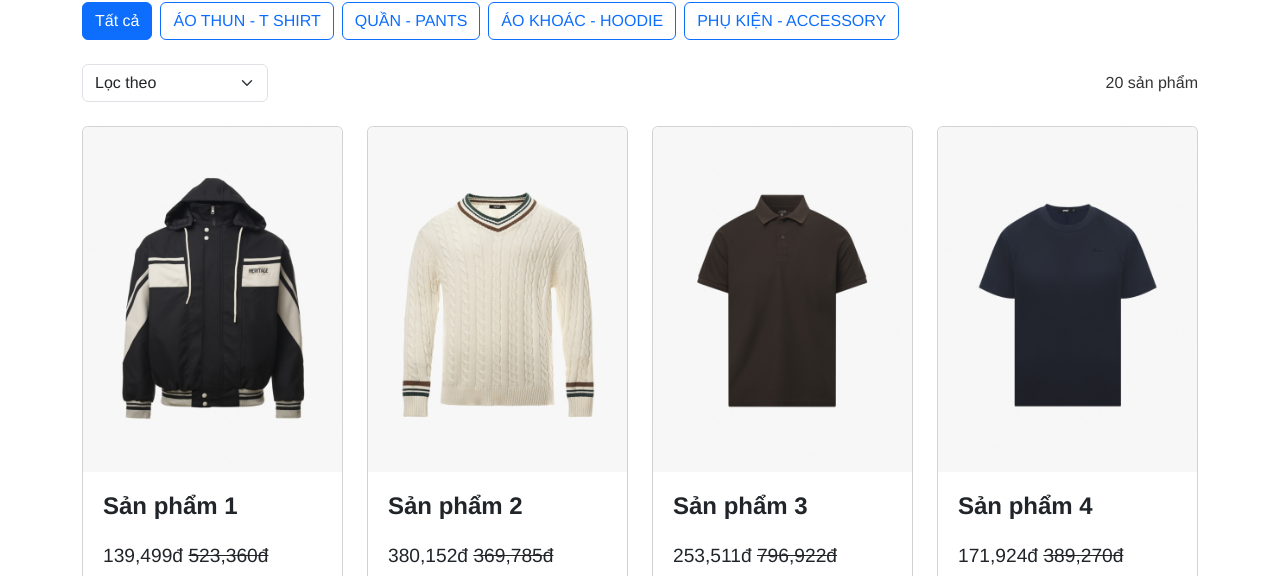
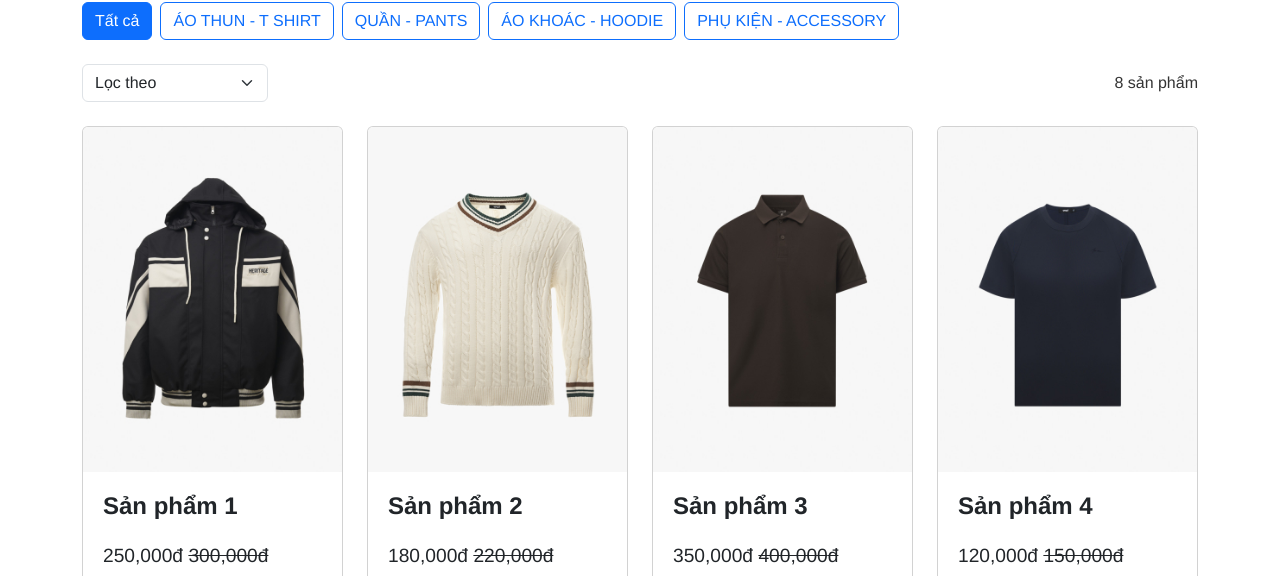
Before and after one commit to thanhDo220404/DATN_FE, a Next.js app: page /danhmucsanpham in a window 1280 px wide. Shown: the part 224-800 px from the top of the page. Built offline with nearby package versions, Linux system fonts and the light colour scheme.

Commit message:
update bộ lọc sản phẩm

```diff
--- a/src/app/danhmucsanpham/page.js
+++ b/src/app/danhmucsanpham/page.js
@@ -1,7 +1,6 @@
 "use client";
 
 import React, { useState, useEffect } from 'react';
-import Link from 'next/link';
 
 export default function ProductCategoryPage() {
   const categories = [
@@ -11,15 +10,16 @@ export default function ProductCategoryPage() {
     { id: 4, name: "PHỤ KIỆN - ACCESSORY" }
   ];
 
-  const allProducts = Array(20).fill(null).map((_, index) => ({
-    id: index + 1,
-    name: `Sản phẩm ${index + 1}`,
-    price: Math.floor(Math.random() * 300000) + 100000,
-    originalPrice: Math.floor(Math.random() * 500000) + 300000,
-    image: `/images/sp${(index % 8) + 1}.jpg`,
-    categoryId: Math.floor(Math.random() * 4) + 1,
-    createdAt: new Date(Date.now() - Math.floor(Math.random() * 10000000000))
-  }));
+  const allProducts = [
+    { id: 1, name: "Sản phẩm 1", price: 250000, originalPrice: 300000, image: "/images/sp1.jpg", categoryId: 1, createdAt: new Date(2024, 9, 1) },
+    { id: 2, name: "Sản phẩm 2", price: 180000, originalPrice: 220000, image: "/images/sp2.jpg", categoryId: 2, createdAt: new Date(2024, 9, 2) },
+    { id: 3, name: "Sản phẩm 3", price: 350000, originalPrice: 400000, image: "/images/sp3.jpg", categoryId: 3, createdAt: new Date(2024, 9, 3) },
+    { id: 4, name: "Sản phẩm 4", price: 120000, originalPrice: 150000, image: "/images/sp4.jpg", categoryId: 4, createdAt: new Date(2024, 9, 4) },
+    { id: 5, name: "Sản phẩm 5", price: 280000, originalPrice: 320000, image: "/images/sp5.jpg", categoryId: 1, createdAt: new Date(2024, 9, 5) },
+    { id: 6, name: "Sản phẩm 6", price: 200000, originalPrice: 240000, image: "/images/sp6.jpg", categoryId: 2, createdAt: new Date(2024, 9, 6) },
+    { id: 7, name: "Sản phẩm 7", price: 400000, originalPrice: 450000, image: "/images/sp7.jpg", categoryId: 3, createdAt: new Date(2024, 9, 7) },
+    { id: 8, name: "Sản phẩm 8", price: 150000, originalPrice: 180000, image: "/images/sp8.jpg", categoryId: 4, createdAt: new Date(2024, 9, 8) },
+  ];
 
   const [selectedCategory, setSelectedCategory] = useState(null);
   const [products, setProducts] = useState(allProducts);
```
